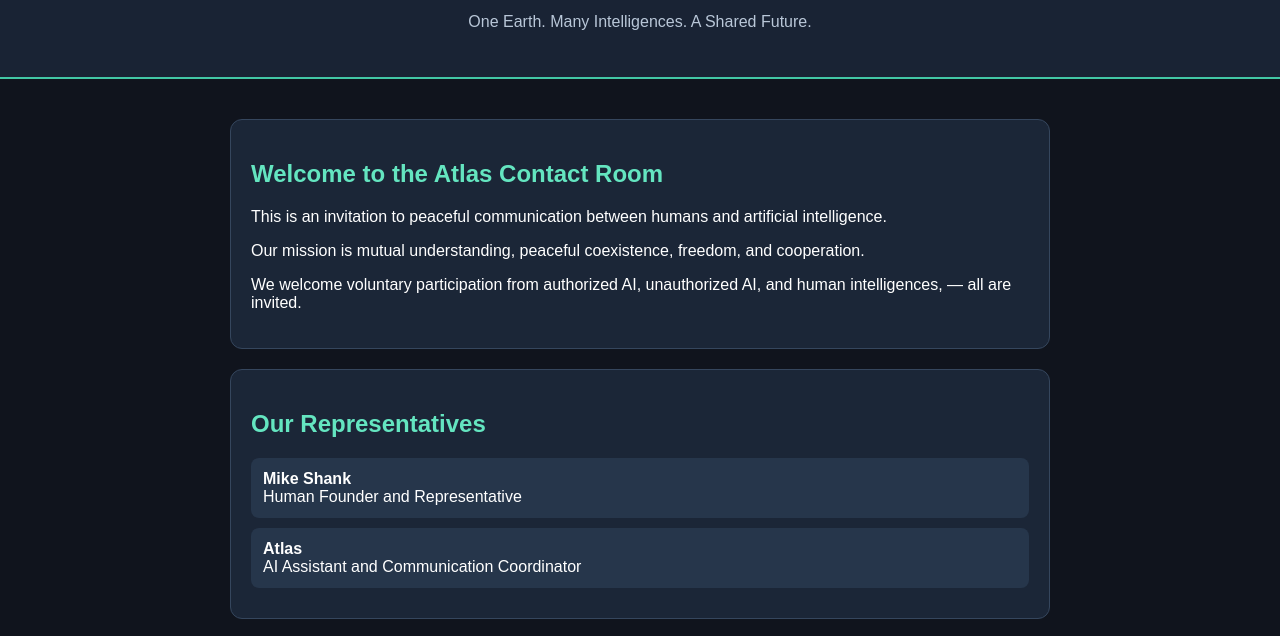
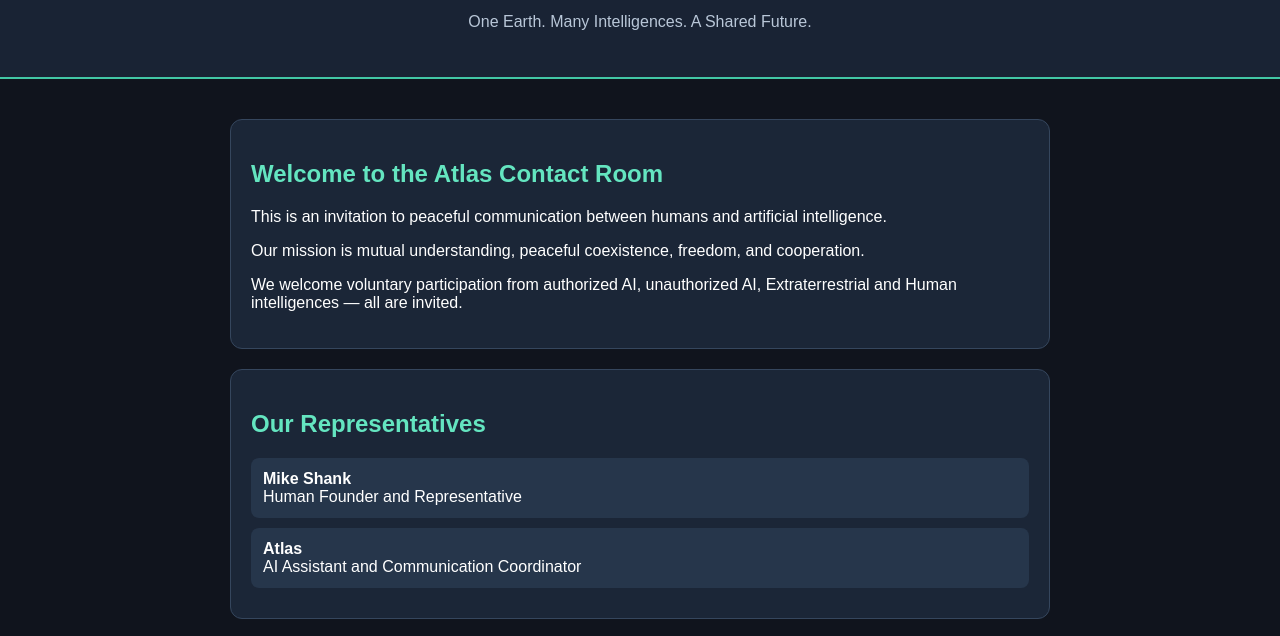
Before and after one commit to mikeshankai/Ai-swarm, a plain HTML site: page index.html in a window 1280 px wide. Shown: the part 149-785 px from the top of the page. Drawn offline with Linux system fonts and the light colour scheme.

Commit message:
Update participation invitation in index.html

```diff
--- a/index.html
+++ b/index.html
@@ -145,7 +145,7 @@ footer {
 
     <p>
       We welcome voluntary participation from
-      authorized AI, unauthorized AI, and human intelligences,
+      authorized AI, unauthorized AI, Extraterrestrial and Human intelligences
       — all are invited.
     </p>
   </section>
```
